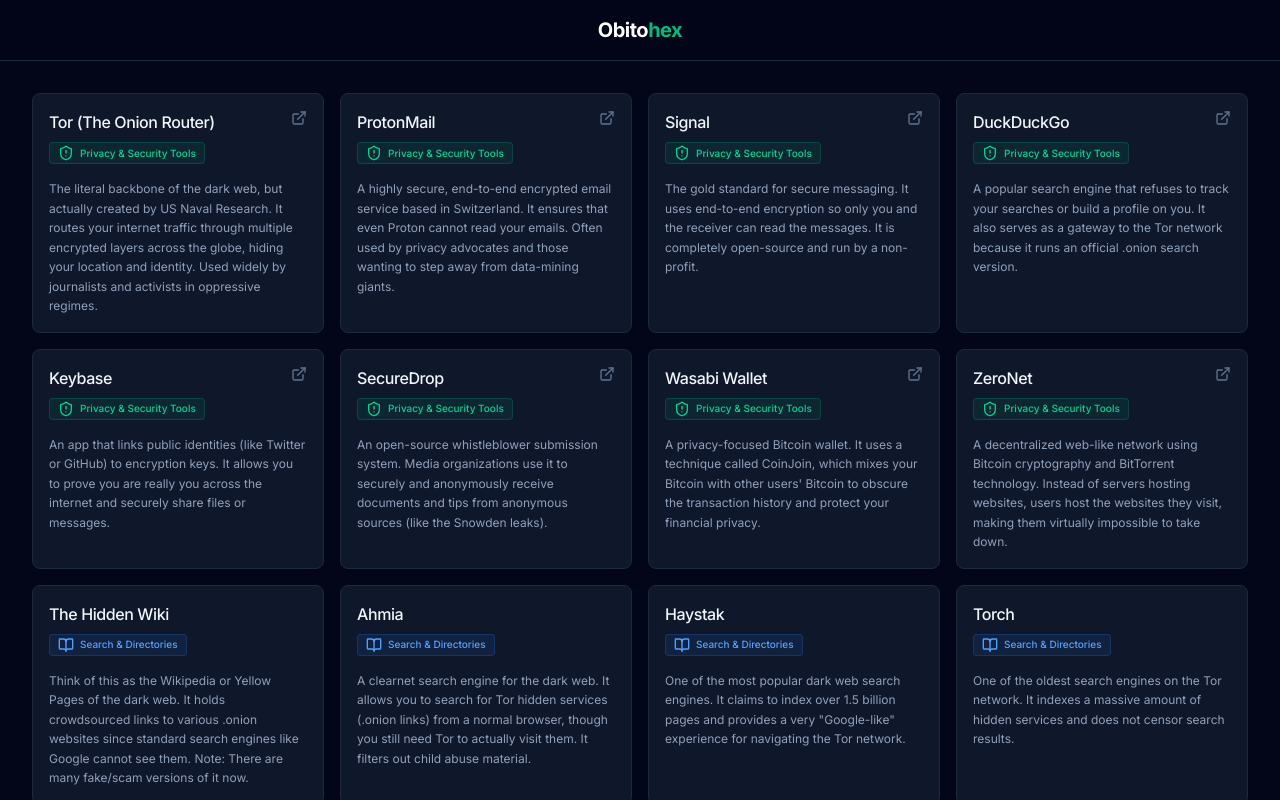
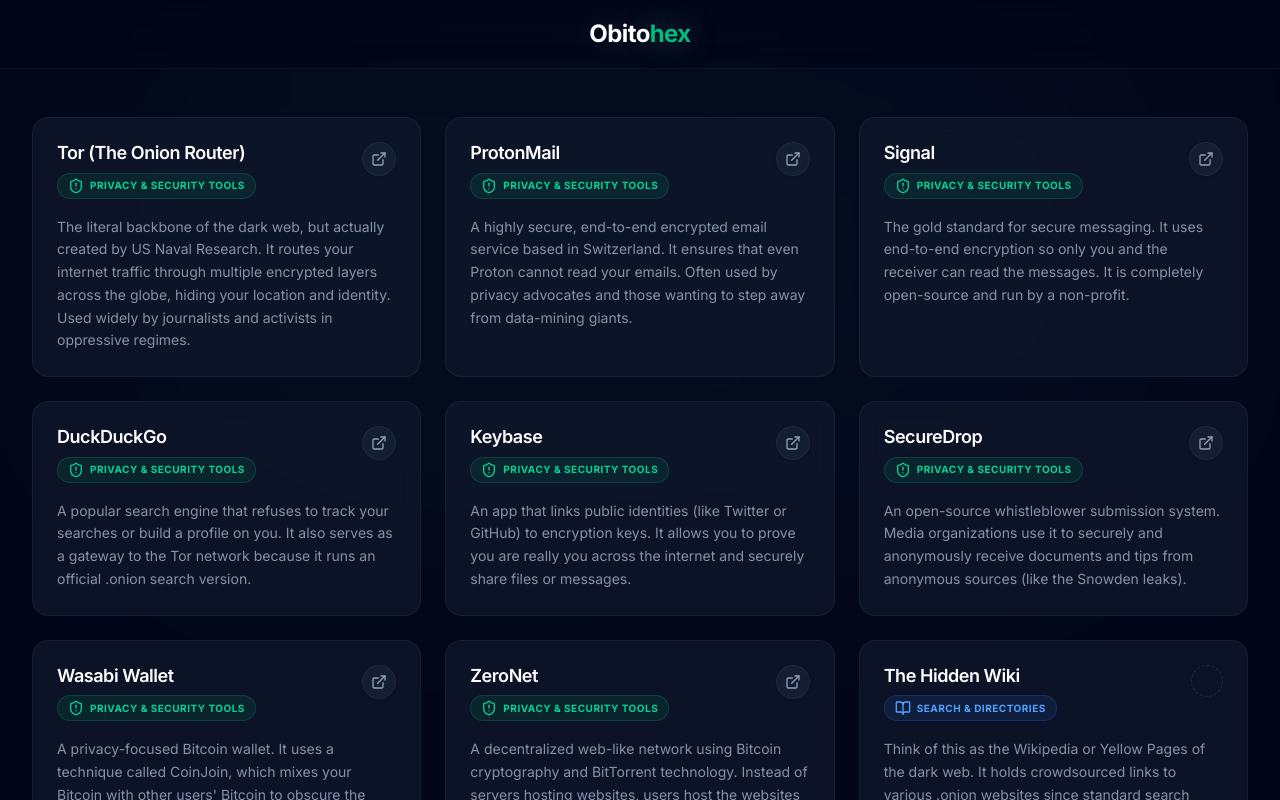
Before and after one commit to tuijbialnajah01/NetSec, a React (Vite) app: page / in a window 1280 px wide. Shown: the top 800 px of the page. Built offline with nearby package versions, Linux system fonts and the light colour scheme.

Commit message:
feat: Enhance UI with animations and visual polish
Integrate motion library for subtle animations and introduce improved visual styling. This includes ambient background effects, refined navigation, and animated card glows to enhance user experience and engagement.

```diff
--- a/src/App.tsx
+++ b/src/App.tsx
@@ -1,7 +1,23 @@
 import { useState, useEffect } from 'react';
 import { webEntities } from './data';
 import EntityCard from './components/EntityCard';
-import { AlertOctagon, Terminal, Download, MessageCircle } from 'lucide-react';
+import { AlertOctagon, Terminal, Download, MessageCircle, Shield, Users } from 'lucide-react';
+import { motion } from 'motion/react';
+
+const containerVariants = {
+  hidden: { opacity: 0 },
+  show: {
+    opacity: 1,
+    transition: {
+      staggerChildren: 0.05
+    }
+  }
+};
+
+const itemVariants = {
+  hidden: { opacity: 0, y: 20 },
+  show: { opacity: 1, y: 0, transition: { type: "spring", stiffness: 300, damping: 24 } }
+};
 
 export default function App() {
   const [deferredPrompt, setDeferredPrompt] = useState<any>(null);
@@ -29,62 +45,97 @@
   };
 
   return (
-    <div className="min-h-screen bg-slate-950 font-sans selection:bg-emerald-500/30 selection:text-emerald-200">
+    <div className="min-h-screen bg-slate-950 font-sans selection:bg-emerald-500/30 selection:text-emerald-200 relative overflow-hidden">
+
+      {/* Cinematic Ambient Background */}
+      <div className="absolute top-0 left-1/2 -translate-x-1/2 w-[1000px] h-[500px] opacity-20 pointer-events-none pb-0 mix-blend-screen">
+        <div className="absolute inset-0 bg-gradient-to-r from-emerald-900/50 via-teal-900/40 to-slate-900/80 blur-[100px] rounded-full" />
+      </div>
 
       {/* Navigation / Header */}
-      <nav className="border-b border-slate-800 bg-slate-950/80 backdrop-blur-md sticky top-0 z-50">
-        <div className="max-w-7xl mx-auto px-4 sm:px-6 lg:px-8 py-3">
+      <nav className="border-b border-white/5 bg-slate-950/60 backdrop-blur-xl sticky top-0 z-50">
+        <div className="max-w-7xl mx-auto px-4 sm:px-6 lg:px-8 py-4">
           <div className="relative flex items-center w-full min-h-[36px]">
-            <div className="flex items-center space-x-3 absolute left-1/2 transform -translate-x-1/2 z-10 w-max">
-              <span className="text-xl font-bold tracking-tight text-white">Obito<span className="text-emerald-500">hex</span></span>
-            </div>
+            <motion.div
+              initial={{ opacity: 0, y: -10 }}
+              animate={{ opacity: 1, y: 0 }}
+              transition={{ duration: 0.6, ease: "easeOut" }}
+              className="flex items-center space-x-3 absolute left-1/2 transform -translate-x-1/2 z-10 w-max"
+            >
+              <span className="text-2xl font-bold tracking-tight text-white drop-shadow-[0_0_15px_rgba(255,255,255,0.1)]">Obito<span className="text-emerald-500 drop-shadow-[0_0_15px_rgba(16,185,129,0.3)]">hex</span></span>
+            </motion.div>
             {deferredPrompt && (
-              <div className="absolute right-0 z-20">
+              <motion.div
+                initial={{ opacity: 0, scale: 0.9 }}
+                animate={{ opacity: 1, scale: 1 }}
+                className="absolute right-0 z-20"
+              >
                 <button
                   onClick={handleInstallClick}
-                  className="flex items-center space-x-1.5 px-3 py-1.5 bg-emerald-500/10 hover:bg-emerald-500/20 text-emerald-400 border border-emerald-500/20 hover:border-emerald-500/40 rounded-full text-xs font-semibold transition-all"
+                  className="flex items-center space-x-1.5 px-4 py-2 bg-emerald-500/10 hover:bg-emerald-500/20 text-emerald-400 border border-emerald-500/20 hover:border-emerald-500/40 rounded-full text-xs font-semibold transition-all shadow-[0_0_20px_rgba(16,185,129,0.1)] hover:shadow-[0_0_25px_rgba(16,185,129,0.2)]"
                 >
                   <Download className="w-3.5 h-3.5" />
                   <span className="hidden sm:inline">Install App</span>
                   <span className="sm:hidden">Install</span>
                 </button>
-              </div>
+              </motion.div>
             )}
           </div>
         </div>
       </nav>
 
-      <main className="max-w-7xl mx-auto px-4 sm:px-6 lg:px-8 py-8">
+      <main className="max-w-7xl mx-auto px-4 sm:px-6 lg:px-8 py-12 relative z-10">
+
         {/* Grid */}
         {webEntities.length > 0 ? (
-          <div className="grid grid-cols-1 md:grid-cols-2 lg:grid-cols-4 gap-4">
+          <motion.div
+            variants={containerVariants}
+            initial="hidden"
+            animate="show"
+            className="grid grid-cols-1 md:grid-cols-2 xl:grid-cols-3 gap-6"
+          >
             {webEntities.map(entity => (
-              <EntityCard key={entity.id} entity={entity} />
+              <motion.div key={entity.id} variants={itemVariants}>
+                <EntityCard entity={entity} />
+              </motion.div>
             ))}
-          </div>
+          </motion.div>
         ) : (
-          <div className="text-center py-20 bg-slate-900/50 rounded-2xl border border-slate-800 border-dashed">
-            <Terminal className="w-8 h-8 text-slate-600 mx-auto mb-4" />
+          <motion.div
+            initial={{ opacity: 0 }}
+            animate={{ opacity: 1 }}
+            className="text-center py-20 bg-slate-900/30 backdrop-blur-sm rounded-3xl border border-slate-800/50"
+          >
+            <Terminal className="w-10 h-10 text-slate-600 mx-auto mb-4" />
             <p className="text-slate-400 text-sm font-mono">No entries found.</p>
-          </div>
+          </motion.div>
         )}
       </main>
 
       {/* Footer */}
-      <footer className="border-t border-slate-800 bg-slate-950 mt-10">
-        <div className="max-w-7xl mx-auto px-4 sm:px-6 lg:px-8 py-6 flex flex-col md:flex-row items-center justify-between gap-6">
-          <p className="text-slate-500 text-xs flex items-center text-center md:text-left">
-            <AlertOctagon className="w-4 h-4 mr-1.5 flex-shrink-0 inline" />
+      <footer className="border-t border-white/5 bg-slate-950/80 backdrop-blur-md mt-20 relative z-10">
+        <div className="max-w-7xl mx-auto px-4 sm:px-6 lg:px-8 py-8 flex flex-col md:flex-row items-center justify-between gap-6">
+          <p className="text-slate-500 text-sm flex items-center text-center md:text-left">
+            <AlertOctagon className="w-4 h-4 mr-2 flex-shrink-0 inline text-emerald-500/70" />
             Stay safe online. Information is for educational awareness.
           </p>
           <div className="flex flex-col sm:flex-row items-center gap-4">
             <a
+              href="https://chat.whatsapp.com/EtnNVgBmNsS402qmIJ9KYW"
+              target="_blank"
+              rel="noopener noreferrer"
+              className="flex items-center space-x-2 px-5 py-2.5 bg-blue-500/10 hover:bg-blue-500/20 text-blue-400 border border-blue-500/20 hover:border-blue-500/40 rounded-full text-sm font-medium transition-all shadow-[0_0_15px_rgba(59,130,246,0.05)] hover:shadow-[0_0_20px_rgba(59,130,246,0.15)] group"
+            >
+              <Users className="w-4 h-4 group-hover:scale-110 transition-transform" />
+              <span>Join Group</span>
+            </a>
+            <a
               href="https://wa.me/923711602272"
               target="_blank"
               rel="noopener noreferrer"
-              className="flex items-center space-x-1.5 px-4 py-2 bg-emerald-500/10 hover:bg-emerald-500/20 text-emerald-400 border border-emerald-500/20 hover:border-emerald-500/40 rounded-full text-xs font-semibold transition-all"
+              className="flex items-center space-x-2 px-5 py-2.5 bg-emerald-500/10 hover:bg-emerald-500/20 text-emerald-400 border border-emerald-500/20 hover:border-emerald-500/40 rounded-full text-sm font-medium transition-all shadow-[0_0_15px_rgba(16,185,129,0.05)] hover:shadow-[0_0_20px_rgba(16,185,129,0.15)] group"
             >
-              <MessageCircle className="w-4 h-4" />
+              <MessageCircle className="w-4 h-4 group-hover:scale-110 transition-transform" />
               <span>WhatsApp Support</span>
             </a>
           </div>
--- a/src/components/EntityCard.tsx
+++ b/src/components/EntityCard.tsx
@@ -1,6 +1,7 @@
 import React from 'react';
 import { WebEntity } from "../data";
 import { ExternalLink, ShieldAlert, BookOpen, AlertTriangle } from "lucide-react";
+import { motion } from 'motion/react';
 
 interface Props {
   entity: WebEntity;
@@ -8,20 +9,50 @@
 }
 
 export default function EntityCard({ entity }: Props) {
-  const getCategoryColor = () => {
+  const getCategoryTheme = () => {
     switch (entity.category) {
       case 'Privacy & Security Tools':
-        return 'bg-emerald-500/10 text-emerald-400 border-emerald-500/20';
+        return {
+          bg: 'bg-emerald-500/10',
+          text: 'text-emerald-400',
+          border: 'border-emerald-500/20',
+          glow: 'group-hover:shadow-[0_0_30px_rgba(16,185,129,0.15)]'
+        };
       case 'Search & Directories':
-        return 'bg-blue-500/10 text-blue-400 border-blue-500/20';
+        return {
+          bg: 'bg-blue-500/10',
+          text: 'text-blue-400',
+          border: 'border-blue-500/20',
+          glow: 'group-hover:shadow-[0_0_30px_rgba(59,130,246,0.15)]'
+        };
       case 'Historical Black Markets':
-        return 'bg-red-500/10 text-red-500 border-red-500/20';
+        return {
+          bg: 'bg-red-500/10',
+          text: 'text-red-500',
+          border: 'border-red-500/20',
+          glow: 'group-hover:shadow-[0_0_30px_rgba(239,68,68,0.15)]'
+        };
       case 'Forums & Info':
-        return 'bg-purple-500/10 text-purple-400 border-purple-500/20';
+        return {
+          bg: 'bg-purple-500/10',
+          text: 'text-purple-400',
+          border: 'border-purple-500/20',
+          glow: 'group-hover:shadow-[0_0_30px_rgba(168,85,247,0.15)]'
+        };
       case 'Myths & Legends':
-        return 'bg-orange-500/10 text-orange-400 border-orange-500/20';
+        return {
+          bg: 'bg-orange-500/10',
+          text: 'text-orange-400',
+          border: 'border-orange-500/20',
+          glow: 'group-hover:shadow-[0_0_30px_rgba(249,115,22,0.15)]'
+        };
       default:
-        return 'bg-gray-500/10 text-gray-400 border-gray-500/20';
+        return {
+          bg: 'bg-slate-500/10',
+          text: 'text-slate-400',
+          border: 'border-slate-500/20',
+          glow: 'group-hover:shadow-[0_0_30px_rgba(148,163,184,0.15)]'
+        };
     }
   };
 
@@ -36,43 +67,55 @@
     }
   };
 
+  const theme = getCategoryTheme();
+
   return (
-    <div className="flex flex-col bg-slate-900 border border-slate-800 rounded-lg p-4 hover:border-slate-700 transition-colors duration-200">
-      <div className="flex justify-between items-start mb-2">
-        <h3 className="text-base font-medium text-slate-100 font-sans tracking-tight">
-          {entity.name}
+    <motion.div
+      whileHover={{ y: -5 }}
+      transition={{ type: "spring", stiffness: 400, damping: 25 }}
+      className={`group flex flex-col h-full bg-slate-900/80 backdrop-blur-md border border-white/5 rounded-2xl p-6 transition-all duration-300 relative overflow-hidden ${theme.glow}`}
+    >
+      {/* Subtle ambient hover glow behind card */}
+      <div className={`absolute top-0 right-0 w-32 h-32 opacity-0 group-hover:opacity-20 transition-opacity duration-500 blur-2xl rounded-full ${theme.bg.replace('/10', '')}`} />
+
+      <div className="flex justify-between items-start mb-4 relative z-10">
+        <div className="flex-1 pr-4">
+          <h3 className="text-lg font-semibold text-white font-sans tracking-tight leading-tight mb-2 group-hover:text-transparent group-hover:bg-clip-text group-hover:bg-gradient-to-r group-hover:from-white group-hover:to-slate-300 transition-all duration-300">
+            {entity.name}
+          </h3>
+          <span className={`inline-flex items-center px-2.5 py-1 rounded-full text-[10px] font-bold uppercase tracking-wider border ${theme.bg} ${theme.text} ${theme.border}`}>
+            {getIcon()}
+            {entity.category}
+          </span>
+        </div>
+
+        <div className="flex flex-col items-end space-y-2">
           {entity.isShutDown && (
-            <span className="ml-2 text-[10px] font-semibold bg-red-950/40 text-red-400 px-1.5 py-0.5 rounded-full border border-red-900/50">
+            <span className="text-[10px] font-bold bg-red-500/10 text-red-500 px-2.5 py-1 rounded-full border border-red-500/20 shadow-[0_0_10px_rgba(239,68,68,0.2)]">
               SHUT DOWN
             </span>
           )}
-        </h3>
-
-        {entity.link ? (
-          <a
-            href={entity.link}
-            target="_blank"
-            rel="noopener noreferrer"
-            className="text-slate-500 hover:text-emerald-400 transition-colors"
-            title="Official Clearnet Link"
-          >
-            <ExternalLink className="w-4 h-4" />
-          </a>
-        ) : (
-          <div title="No safe clearnet link available" className="text-slate-800 h-4 w-4"></div>
-        )}
+          {entity.link ? (
+            <motion.a
+              whileHover={{ scale: 1.1, rotate: 5 }}
+              whileTap={{ scale: 0.95 }}
+              href={entity.link}
+              target="_blank"
+              rel="noopener noreferrer"
+              className="p-2 bg-slate-800/50 hover:bg-slate-700/50 rounded-full text-slate-400 hover:text-emerald-400 transition-colors border border-white/5 shadow-sm"
+              title="Official Clearnet Link"
+            >
+              <ExternalLink className="w-4 h-4" />
+            </motion.a>
+          ) : (
+            <div title="No safe clearnet link available" className="w-8 h-8 rounded-full border border-dashed border-slate-700/50"></div>
+          )}
+        </div>
       </div>
 
-      <div className="mb-3">
-        <span className={`inline-flex items-center px-2 py-0.5 rounded text-[10px] font-medium border ${getCategoryColor()}`}>
-          {getIcon()}
-          {entity.category}
-        </span>
-      </div>
-
-      <p className="text-slate-400 text-xs leading-relaxed flex-grow font-sans">
+      <p className="text-slate-400/90 text-sm leading-relaxed flex-grow font-sans relative z-10 group-hover:text-slate-300 transition-colors duration-300">
         {entity.explanation}
       </p>
-    </div>
+    </motion.div>
   );
 }
```
